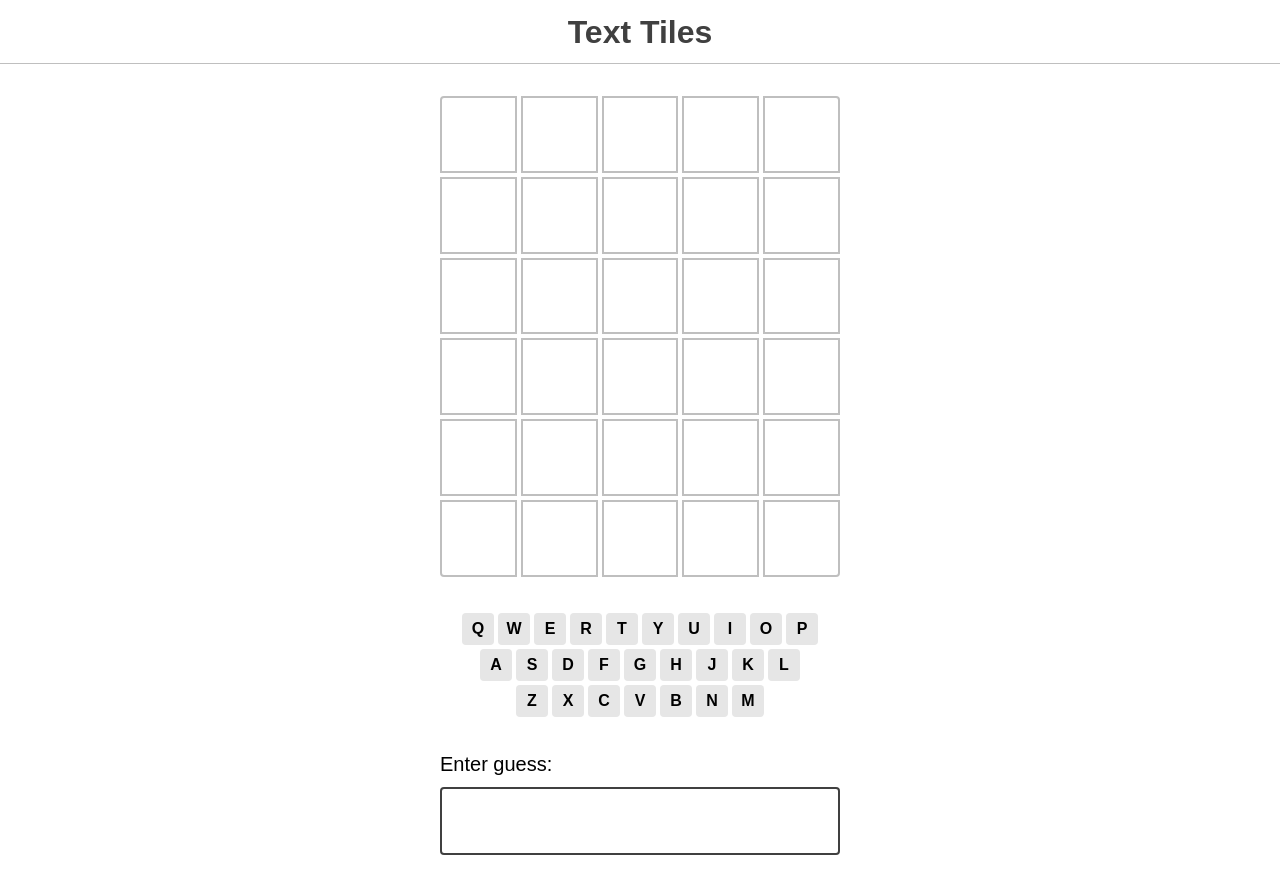
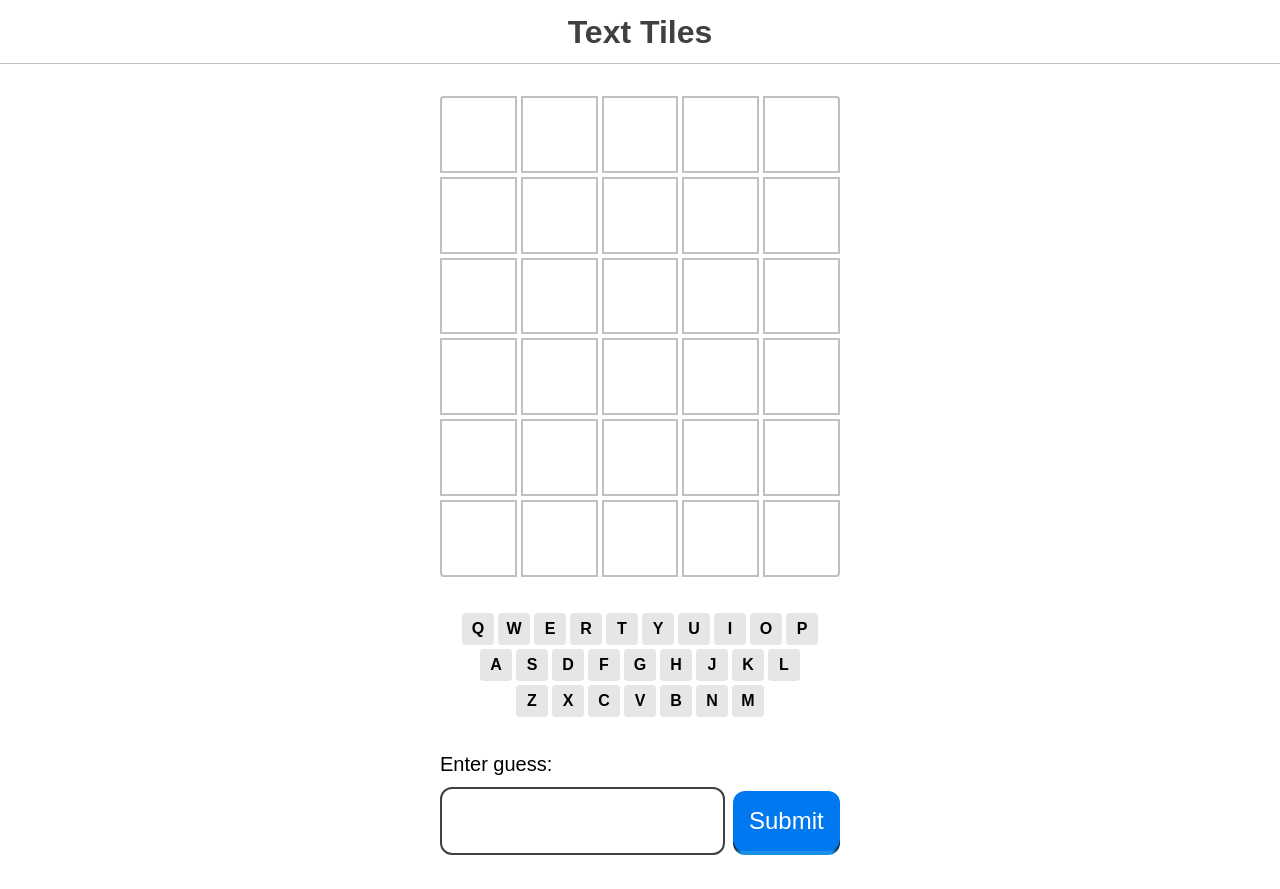
Before and after one commit to pravinkori/TextTiles, a React (Vite) app: page / in a window 1280 px wide. Built offline with nearby package versions, Linux system fonts and the light colour scheme.

Commit message:
feat: Add 3d pushable button to submit guesses

```diff
--- /dev/null
+++ b/src/components/Button/Button.jsx
@@ -0,0 +1,13 @@
+import React from "react";
+
+function Button({ disabled, handleSubmit, children }) {
+  return (
+    <button className="pushable" disabled={disabled} onClick={handleSubmit}>
+      <span className="shadow"></span>
+      <span className="edge"></span>
+      <span className="front">{children}</span>
+    </button>
+  );
+}
+
+export default Button;
--- /dev/null
+++ b/src/components/Button/index.js
@@ -0,0 +1,2 @@
+export * from './Button';
+export { default } from './Button';
--- a/src/components/GuessInput/GuessInput.jsx
+++ b/src/components/GuessInput/GuessInput.jsx
@@ -1,4 +1,6 @@
 import React from "react";
+
+import Button from "../Button";
 
 function GuessInput({ handleSubmitGuess, gameStatus }) {
   const [tentativeGuess, setTentativeGuess] = React.useState("");
@@ -17,6 +19,7 @@ function GuessInput({ handleSubmitGuess, gameStatus }) {
   return (
     <form onSubmit={handleSubmit} className="guess-input-wrapper">
       <label htmlFor="guess-input">Enter guess:</label>
+      <div className="guess-input">
         <input
           required
           disabled={gameStatus !== "running"}
@@ -32,6 +35,10 @@ function GuessInput({ handleSubmitGuess, gameStatus }) {
           id="guess-input"
           type="text"
         />
+        <Button disabled={gameStatus !== "running"} onClick={handleSubmit}>
+          Submit
+        </Button>
+      </div>
     </form>
   );
 }
--- a/src/css/index.css
+++ b/src/css/index.css
@@ -15,6 +15,23 @@ html {
   --color-gray-500: hsl(0deg 0% 50%);
   --color-gray-700: hsl(0deg 0% 75%);
   --color-gray-900: hsl(0deg 0% 90%);
+
+  /* Button */
+  --color-pushable-bg: hsl(205deg, 100%, 32%);
+  --color-front-bg: hsl(210deg 100% 47%);
+
+  --fs-400: 1rem;
+  --fs-500: 1.5rem;
+  --fs-600: 2rem;
+
+  --shadow-color: 60deg 2% 56%;
+  --shadow-elevation-low: 0.3px 0.5px 0.7px hsl(var(--shadow-color) / 0.34),
+    0.4px 0.8px 1px -1.2px hsl(var(--shadow-color) / 0.34),
+    1px 2px 2.5px -2.5px hsl(var(--shadow-color) / 0.34);
+  --shadow-elevation-medium: 0.3px 0.5px 0.7px hsl(var(--shadow-color) / 0.36),
+    0.8px 1.6px 2px -0.8px hsl(var(--shadow-color) / 0.36),
+    2.1px 4.1px 5.2px -1.7px hsl(var(--shadow-color) / 0.36),
+    5px 10px 12.6px -2.5px hsl(var(--shadow-color) / 0.36);
 }
 
 /*
@@ -156,9 +173,16 @@ h1 {
   width: 100%;
   font-size: 2rem;
   border: 2px solid var(--color-gray-300);
-  border-radius: 4px;
+  border-radius: 12px;
   padding: 8px 16px;
   outline-offset: 4px;
+}
+
+.guess-input {
+  display: flex;
+  flex-direction: row;
+  gap: 8px;
+  align-items: flex-end;
 }
 
 .banner {
@@ -272,3 +296,89 @@ h1 {
   background: var(--color-warning);
   color: white;
 }
+
+/*
+  Button styles
+*/
+
+.pushable {
+  position: relative;
+  background: transparent;
+  cursor: pointer;
+  border: none;
+  border-radius: 0.75rem;
+  outline-offset: 0.25rem; /* 4px */
+  padding: 0;
+  transition: filter 600ms;
+}
+
+.shadow {
+  position: absolute;
+  top: 0;
+  left: 0;
+  width: 100%;
+  height: 100%;
+  border-radius: 12px;
+  background: hsl(0deg, 0%, 0% / 0.25);
+  will-change: transform;
+  transform: translateY(2px);
+  transition: transform 600ms cubic-bezier(0.3, 0.7, 0.4, 1);
+}
+
+.edge {
+  position: absolute;
+  top: 0;
+  left: 0;
+  width: 100%;
+  height: 100%;
+  border-radius: 12px;
+  background: linear-gradient(
+    to left,
+    hsl(205deg 100% 10%) 0%,
+    hsl(205deg 80% 50%) 8%,
+    hsl(205deg 80% 50%) 92%,
+    hsl(205deg 100% 10%) 100%
+  );
+}
+
+.front {
+  position: relative;
+  display: block;
+  color: white;
+  background-color: var(--color-front-bg);
+  padding: 0.75rem 1rem;
+  border-radius: 0.75rem; /* 12px */
+  font-size: var(--fs-500);
+  transform: translateY(-0.25rem); /* 4px */
+  will-change: transform;
+  transition: all 600ms cubic-bezier(0.3, 0.7, 0.4, 1);
+  text-align: center;
+}
+
+.pushable:hover {
+  filter: brightness(110%);
+}
+
+.pushable:hover .front {
+  transform: translateY(-0.375rem); /* 6px */
+  transition: transform 250ms cubic-bezier(0.3, 0.7, 0.4, 1.5);
+}
+
+.pushable:active .front {
+  transform: translateY(-0.125rem); /* 2px */
+  transition: transform 34ms;
+}
+
+.pushable:hover .shadow {
+  transform: translateY(0.25rem); /* 4px */
+  transition: transform 250ms cubic-bezier(0.3, 0.7, 0.4, 1.5);
+}
+
+.pushable:active .shadow {
+  transform: translateY(1px);
+  transition: transform 34ms;
+}
+
+.pushable:focus:not(:focus-visible) {
+  outline: none;
+}
```
Lines whose indentation alone changed are shown as unchanged.
